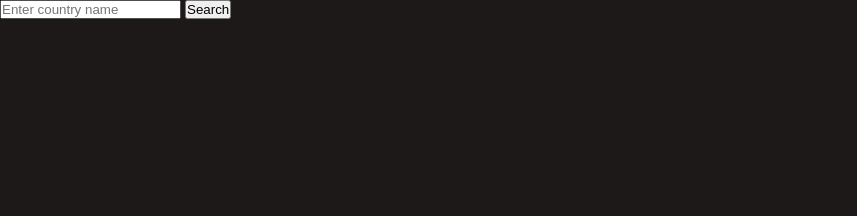
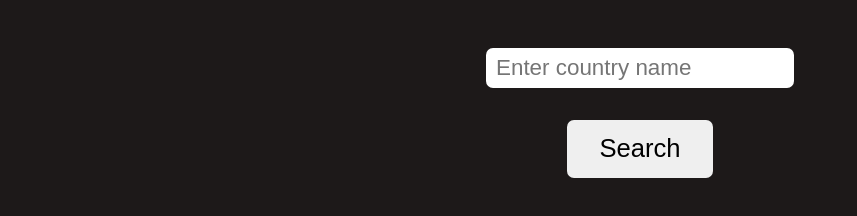
Before and after one commit to abdullah-ahmad-3744/30-Days-JavaScript, a website: page 24-QueryStrings/index.html in a window 1280 px wide. Shown: the whole page, without its empty margins (0-857 px from the left). Drawn offline with nearby package versions, Linux system fonts and the light colour scheme.

Commit message:
Changes in CSS to update styling.

```diff
--- a/24-QueryStrings/style.css
+++ b/24-QueryStrings/style.css
@@ -5,7 +5,31 @@
 }
 body {
     height: 100vh;
-    /* width: 100vw; */
     background-color: rgb(29, 25, 25);
     color: #fff;
+    display: flex;
+    flex-direction: column;
+    align-items: center;
+    font-family: 'Gill Sans', 'Gill Sans MT', Calibri, 'Trebuchet MS', sans-serif;
 }
+input {
+    margin-top: 3rem;
+    font-size: 1.4rem;
+    padding: 7px 10px 7px 10px;
+    border: none;
+    border-radius: 7px;
+}
+button {
+    margin-top: 2rem;
+    padding: 0.9rem 2rem 0.9rem 2rem ;
+    font-size: 1.6rem;
+    border: none;
+    border-radius: 7px;
+}
+.list {
+
+}
+.list li {
+    margin: 13px;
+    font-size: 2rem;
+}
```
